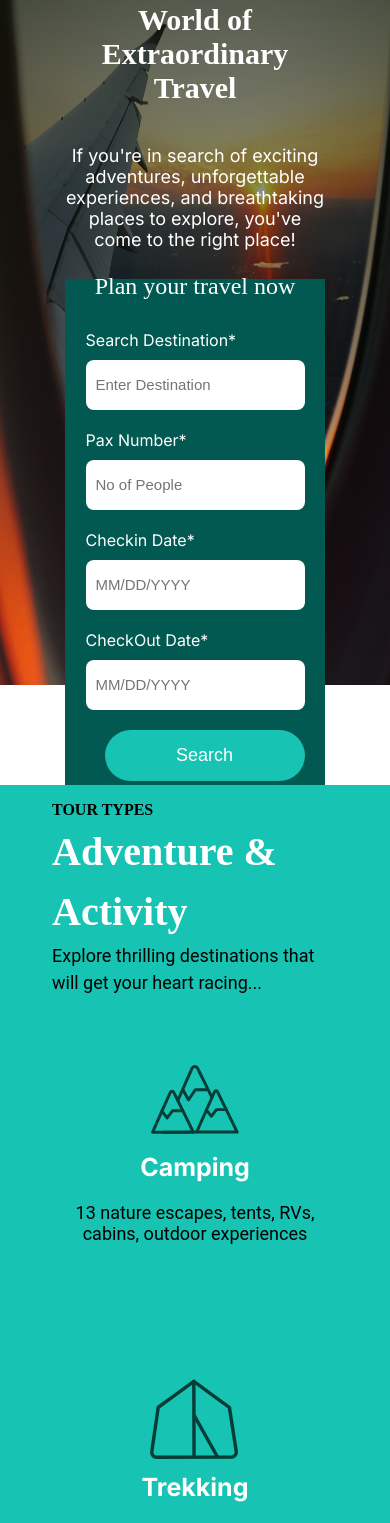
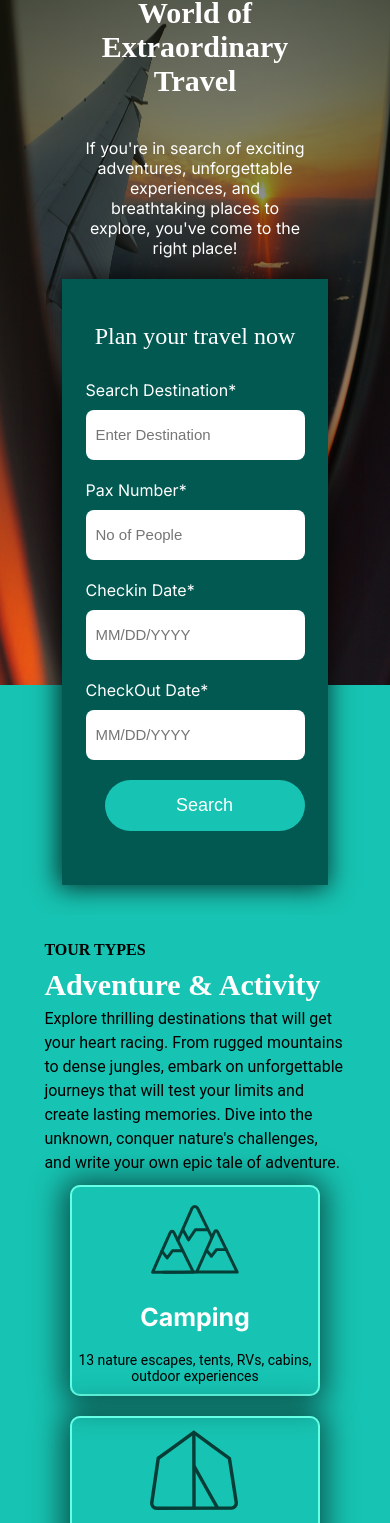
Before and after one commit to BorokiniofDevs/b-tours, a Next.js app: page / in a window 390 px wide. Shown: the part 159-1682 px from the top of the page. Built offline with nearby package versions, Linux system fonts and the light colour scheme.

Commit message:
getting it right

```diff
--- a/app/globals.css
+++ b/app/globals.css
@@ -4,15 +4,16 @@
   --text: black;
   --textgreen: #17c3b2;
   --green: #025951;
+  --image: url(/hero.png);
 }
 * {
   margin: 0;
   padding: 0;
   box-sizing: border-box;
-  /* overflow: hidden; */
 }
 body {
-  background-color: var(-bg);
+  /* background-color: var(-bg); */
+  background-color: var(--textgreen);
   color: var(-text);
   overflow-x: hidden;
 }
@@ -23,12 +24,14 @@ a {
 .container {
   width: 1536px;
   margin: auto;
-  padding-left: 50px;
-  padding-right: 50px;
+  padding-left: 10%;
+  padding-right: 10%;
+  /* padding: 0 15%; */
   min-height: 100vh;
   display: flex;
   flex-direction: column;
   justify-content: space-between;
+
   /* background-color: var(--textgreen); */
 }
 
@@ -45,8 +48,8 @@ a {
 @media (max-width: 1200px) {
   .container {
     width: 1024px;
-    padding-left: 20px;
-    padding-right: 20px;
+    /* padding-left: 20px;
+    padding-right: 20px; */
   }
 }
 @media (max-width: 1024px) {
--- a/app/page.jsx
+++ b/app/page.jsx
@@ -20,7 +20,7 @@ const Home = () => {
             <h1 className={styles.caps}>
               Welcome to the World of Extraordinary Travel
             </h1>
-            <p>
+            <p className={styles.text}>
               If you're in search of exciting adventures, unforgettable
               experiences, and breathtaking places to explore, you've come to
               the right place!
@@ -45,7 +45,7 @@ const Home = () => {
       <InfoComponent
         title="Tour Types"
         subTitle="Adventure & Activity"
-        description="Explore thrilling destinations that will get your heart racing..."
+        description="Explore thrilling destinations that will get your heart racing. From rugged mountains to dense jungles, embark on unforgettable journeys that will test your limits and create lasting memories. Dive into the unknown, conquer nature's challenges, and write your own epic tale of adventure."
         infoItems={infoItems}
       />
 
--- a/app/page.module.css
+++ b/app/page.module.css
@@ -42,6 +42,9 @@
   align-items: center;
   justify-content: center;
 }
+.text {
+  font-size: 18px;
+}
 .caps {
   font-size: 52px;
   max-width: 800px;
@@ -61,6 +64,9 @@
   gap: 20px;
   width: 100vw;
   background: rgba(0, 0, 0, 0.7);
+  box-shadow: -2px 1px 24px 2px rgba(0, 0, 0, 0.75);
+  -webkit-box-shadow: -2px 1px 24px 2px rgba(0, 0, 0, 0.75);
+  -moz-box-shadow: -2px 1px 24px 2px rgba(0, 0, 0, 0.75);
 }
 .searchText {
   font-size: 35px;
@@ -92,6 +98,16 @@
 }
 
 @media (max-width: 768px) {
+  .container {
+    width: 100%;
+  }
+
+  .hero {
+    height: 100%;
+    position: relative;
+    width: 100%;
+    /* object-fit: fill; */
+  }
   .empty {
     display: none;
   }
@@ -102,6 +118,9 @@
     font-size: 30px;
     text-align: center;
   }
+  .text {
+    font-size: 16px;
+  }
   .textContainer {
     height: 40vh;
   }
@@ -109,15 +128,17 @@
 
 @media (max-width: 768px) {
   .searchContainer {
-    height: 60vh;
-    margin: auto;
-    width: 100%;
+    height: 60%;
+    /* margin: auto; */
+    width: 120%;
     background-color: var(--green);
+    padding: 20% 10%;
+    margin-bottom: 30px;
   }
   .searchCard {
     flex-direction: column;
     gap: 20px;
-    padding: 10px;
+    padding: 10px 20px;
   }
   .searchText {
     font-size: 24px;
--- a/components/heroCard/hero.module.css
+++ b/components/heroCard/hero.module.css
@@ -2,20 +2,21 @@
 .infoContainer {
   display: flex;
   flex-direction: column;
-  justify-content: space-between;
+  justify-content: center;
   align-items: center;
-  height: 100%;
+  /* height: 100%; */
   margin: auto;
-  padding: auto;
+  /* padding: 20px auto; */
+  z-index: 1;
 }
 .infoText {
   z-index: 2;
   /* color: var(--bg); */
-  height: 70vh;
+  height: 100%;
   gap: 20px;
   width: 100vw;
   background: var(--textgreen);
-  padding: 5% 20%;
+  padding: 10% 20%;
 }
 .infoHead {
   /* width: 191px;
@@ -32,6 +33,7 @@
 .stroke {
   display: flex;
   align-items: center;
+  justify-content: flex-start;
   gap: 5px;
 }
 .strokeline {
@@ -39,7 +41,7 @@
   width: 80px;
   background-color: var(--text);
   position: absolute;
-  left: 10%;
+  left: 5%;
 }
 .infoTitle {
   color: var(--bg);
@@ -64,17 +66,25 @@
   align-items: center;
   justify-content: center;
   gap: 30px;
+  padding: 10px 0;
 }
 
 @media (max-width: 768px) {
   .infoText {
     height: max-content;
   }
+  .infoTitle {
+    font-size: 30px;
+  }
   .strokeline {
     display: none;
   }
   .infoItems {
     flex-direction: column;
+    gap: 20px;
+  }
+  .infoDesc {
+    font-size: 16px;
   }
 }
 
--- a/components/imageCard/Image.module.css
+++ b/components/imageCard/Image.module.css
@@ -3,8 +3,10 @@
   flex-direction: column;
   align-items: center;
   justify-content: center;
-  min-height: 300px;
+  /* min-height: 300px; */
+  gap: 10px;
   width: 250px;
+  /* height: fit-content; */
 }
 .imageIcon {
   position: relative;
@@ -37,3 +39,20 @@
   font-weight: 400;
   /* line-height: 150%;  */
 }
+@media (max-width: 768px) {
+  .imageCard {
+    height: fit-content;
+    border: 2px solid rgb(100, 255, 229);
+    border-radius: 10px;
+    box-shadow: -1px 1px 30px 7px rgba(0, 0, 0, 0.56);
+    -webkit-box-shadow: -1px 1px 30px 7px rgba(0, 0, 0, 0.56);
+    -moz-box-shadow: -1px 1px 30px 7px rgba(0, 0, 0, 0.56);
+  }
+  .imageText {
+    font-size: 16px;
+  }
+  .imageDesc {
+    font-size: 14px;
+    padding-bottom: 10px;
+  }
+}
--- a/components/navbar/links/links.module.css
+++ b/components/navbar/links/links.module.css
@@ -31,7 +31,7 @@
     right: 0;
     width: 50%;
     height: calc(100vh - 100px);
-    background-color: var(--bg);
+    background-color: var(--textgreen);
     display: flex;
     flex-direction: column;
     align-items: center;
--- a/components/navbar/navbar.module.css
+++ b/components/navbar/navbar.module.css
@@ -3,9 +3,10 @@
   display: flex;
   align-items: center;
   justify-content: space-between;
-  z-index: 2;
+  z-index: 9;
   color: var(--bg);
-  /* background-color: rebeccapurple; */
+  /* width: 100vw; */
+  width: 100%;
 }
 .logo {
   display: flex;
@@ -17,3 +18,5 @@
 .text {
   color: var(--textgreen);
 }
+@media (max-width: 768px) {
+}
--- a/components/searchCard/search.module.css
+++ b/components/searchCard/search.module.css
@@ -21,3 +21,5 @@
   border: 0;
   outline: none;
 }
+@media (max-width: 768px) {
+}
```
